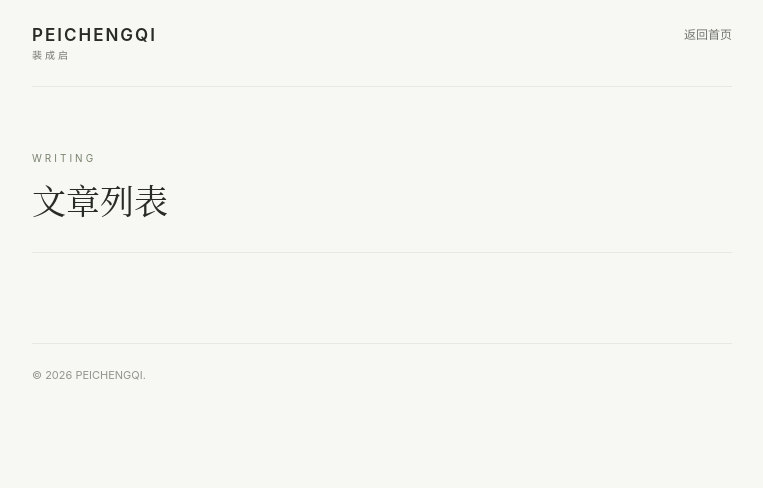
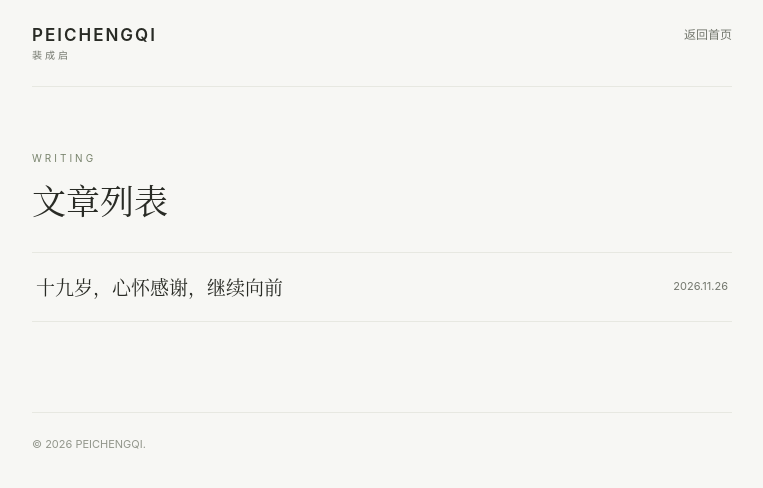
Before and after one commit to chengqipei888-glitch/my-personal-blog, a plain HTML site: page posts/index.html in a window 1280 px wide. Shown: the whole page, without its empty margins (258-1021 px from the left). Drawn offline with Linux system fonts and the light colour scheme.

Commit message:
Publish nineteenth birthday reflection in article index

```diff
--- a/posts/index.html
+++ b/posts/index.html
@@ -16,7 +16,9 @@
 <main class="wrap">
 <div class="eyebrow">WRITING</div>
 <h1>文章列表</h1>
-<ul class="article-list"></ul>
+<ul class="article-list">
+<li><a href="nineteen-years-old.html"><span class="title">十九岁，心怀感谢，继续向前</span><span class="date">2026.11.26</span></a></li>
+</ul>
 </main>
 <footer class="wrap">© 2026 PEICHENGQI.</footer>
 </body>
```
